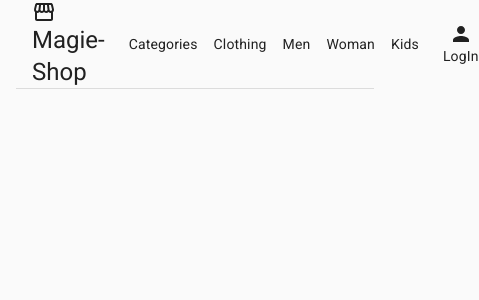
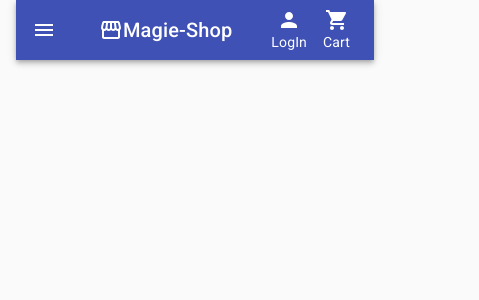
Before and after one commit to germangguerci/magie, a React (Create React App) app: page /home in a window 390 px wide. Shown: the top 300 px of the page, 479 px wide, since content can reach past the window. Built offline with nearby package versions, Linux system fonts and the light colour scheme; what @woocommerce/woocommerce-rest-api would draw is missing.

Commit message:
Header update
Now the header is responsive

```diff
--- a/src/components/template/Header.js
+++ b/src/components/template/Header.js
@@ -1,15 +1,20 @@
-import React from 'react';
+import React, { useState, useEffect } from "react";
 import Toolbar from '@material-ui/core/Toolbar';
-import { Typography } from '@material-ui/core';
+import { Typography, AppBar, IconButton, Drawer, MenuItem } from '@material-ui/core';
 import Link from '@material-ui/core/Link';
 import { makeStyles } from '@material-ui/core/styles';
 import StorefrontIcon from '@material-ui/icons/Storefront';
 import PersonIcon from '@material-ui/icons/Person';
+import MenuIcon from '@material-ui/icons/Menu';
+import ShoppingCartIcon from '@material-ui/icons/ShoppingCart';
+import {Link as RouterLink} from 'react-router-dom';
 
 const useStyles = makeStyles((theme) => ({
     toolbar: {
       borderBottom: `1px solid ${theme.palette.divider}`,
       justifyContent: 'space-between',
+    },
+    toolbarMobile:{
     },
     logoContainer:{
         display: 'flex',
@@ -24,11 +29,24 @@ const useStyles = makeStyles((theme) => ({
     toolbarLink: {
       padding: theme.spacing(1),
     },
+    toolbarOptionsDiv: {
+        display: 'flex',
+        flexDirection: 'row',
+
+    },
     toolbarOptions: {
         display: 'flex',
         flexDirection: 'column',
         alignItems: 'center',
+        padding: theme.spacing(1),
+    },
+    mobileToolbar: {
+        justifyContent: 'space-between'
+    },
+    driverChoices:{
+        padding: "20px 30px",
     }
+
   }));
 
 
@@ -41,11 +59,44 @@ const sections = [
     { title: 'Kids', url: '#' }
   ];
 
+
 export const Header = () => {
+    const [state, setState] = useState({
+        mobileView: false,
+        drawerOpen: false
+    })
     const classes = useStyles();
-    return (
-        <>
-            <meta name="viewport" content="minimum-scale=1, initial-scale=1, width=device-width"/>
+    const { mobileView, drawerOpen } = state;
+
+
+  useEffect(() => {
+    const setResponsiveness = () => {
+      return window.innerWidth < 900
+        ? setState((prevState) => ({ ...prevState, mobileView: true }))
+        : setState((prevState) => ({ ...prevState, mobileView: false }));
+    };
+    setResponsiveness();
+    window.addEventListener("resize", () => setResponsiveness());
+  }, []);
+
+
+  const RightButtons = () => {
+        return (
+            <div className={classes.toolbarOptionsDiv}>
+                <div className={classes.toolbarOptions}>
+                    <PersonIcon/>
+                    <Link component={RouterLink} color="inherit" key="logIn" href='#'>LogIn</Link>
+                </div>
+                <div className={classes.toolbarOptions}>
+                    <ShoppingCartIcon/>
+                    <Link component={RouterLink} color="inherit" key="logIn" href='#'>Cart</Link>
+                </div>
+            </div>
+        )
+    }
+      const displayDesktop = () => {
+
+        return (
             <Toolbar className={classes.toolbar}>
                 <div className={classes.logoContainer}>
                     <StorefrontIcon fontSize="default"/>
@@ -53,20 +104,58 @@ export const Header = () => {
                         Magie-Shop
                     </Typography>
                 </div>
-                <Toolbar component="nav" className={classes.toolbarSecondary} noWrap>
+                <Toolbar component="nav" className={classes.toolbarSecondary}>
                         {sections.map((section) => (
-                            <Link color="inherit" key={section.title} href={section.url} className={classes.toolbarLink}>
+                            <Link component={RouterLink} color="inherit" key={section.title} href={section.url} className={classes.toolbarLink}>
                                 {section.title}
                             </Link>
                         ))}
                 </Toolbar>
-                <div>
-                    <div className={classes.toolbarOptions}>
-                        <PersonIcon/>
-                        <Link color="inherit" key="logIn" href='#'>LogIn</Link>
-                    </div>
+                <RightButtons />
+            </Toolbar>
+        )
+    }
+
+
+    const displayMobile = () => {
+        const handleDrawerOpen = () => setState((prevState) => ({ ...prevState, drawerOpen: true }));
+        const handleDrawerClose = () => setState((prevState) => ({ ...prevState, drawerOpen: false }));
+        return (
+            <Toolbar className={classes.mobileToolbar}>
+                <IconButton edge="start" color="inherit" onClick={handleDrawerOpen}>
+                    <MenuIcon />
+                </IconButton>
+                <Drawer className={classes.drawerChoices} anchor="left" open={drawerOpen} onClose={handleDrawerClose}>
+                    <div>{getDrawerChoices()}</div>
+                </Drawer>
+                <div className={classes.logoContainer}>
+                    <StorefrontIcon fontSize="default"/>
+                    <Typography variant="h6" className={classes.toolbarTitle}>
+                        Magie-Shop
+                    </Typography>
                 </div>
+                {RightButtons()}
+
             </Toolbar>
-        </>
+        )
+    }
+    const getDrawerChoices = () => {
+        return sections.map((section) => {
+          return (
+            <Link component={RouterLink} to={section.url} color="inherit" key={section.title}>
+              <MenuItem>{section.title}</MenuItem>
+            </Link>
+          );
+        });
+      };
+
+
+    return (
+        <header>
+            <meta name="viewport" content="minimum-scale=1, initial-scale=1, width=device-width"/>
+            <AppBar position="static">
+                {mobileView ? displayMobile() : displayDesktop()}
+            </AppBar>
+        </header>
     )
 }
```
Also changed, not shown: src/components/template/Home.js (line endings or trailing spaces), 1 other file (tests, documents, lock files or other folders).
